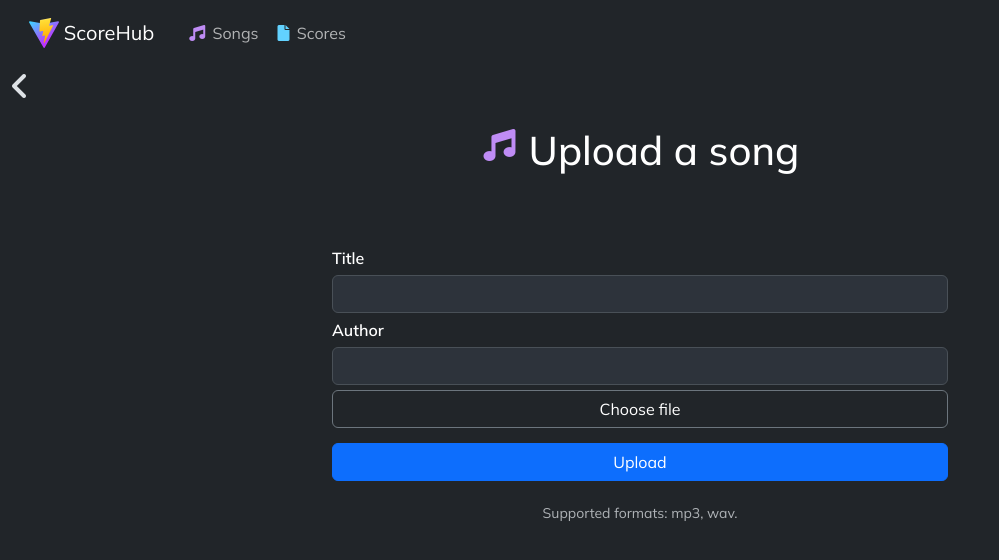
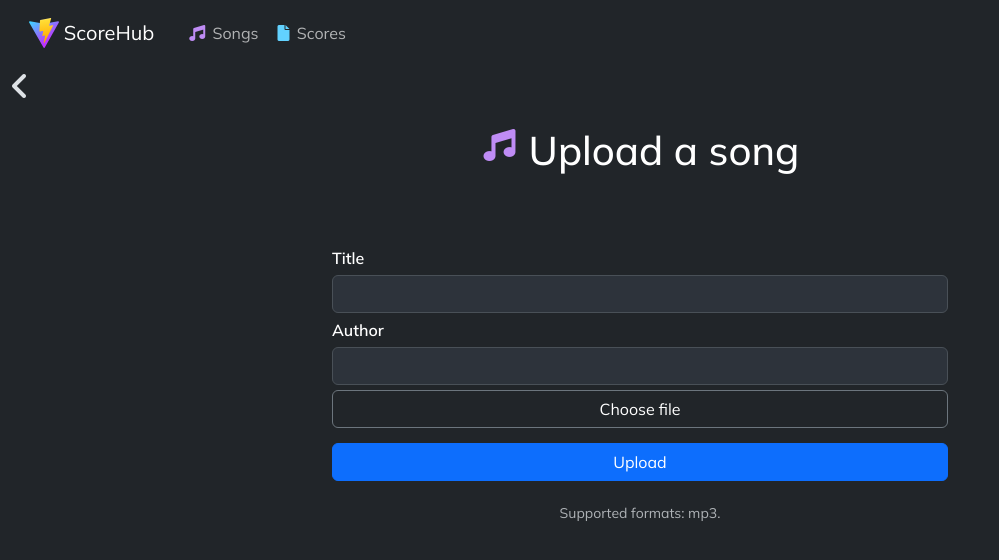
Before and after one commit to neonabuko/ScoreHub-App, a Vue app: page /songs/upload in a window 1280 px wide. Shown: the top 560 px of the page, without its empty margins (0-999 px from the left). Built offline with nearby package versions, Linux system fonts and the light colour scheme.

Commit message:
Only show songs length if greater than 0

```diff
--- a/src/components/song/UploadSongForm.vue
+++ b/src/components/song/UploadSongForm.vue
@@ -30,7 +30,7 @@
       </div>
     </form>
   </div>
-  <div id="fileHelpId" class="form-text text-center">Supported formats: mp3, wav.</div>
+  <div id="fileHelpId" class="form-text text-center">Supported formats: mp3.</div>
 </template>
 
 <script>
--- a/src/views/Songs.vue
+++ b/src/views/Songs.vue
@@ -1,7 +1,7 @@
 <template>
     <SongRow />
     <div class="footer-div">
-      <footer class="app-footer">{{ songs.length }} songs</footer>
+      <footer class="app-footer" v-if="songs.length > 0">{{ songs.length }} songs</footer>
     </div>
 </template>
 
```
